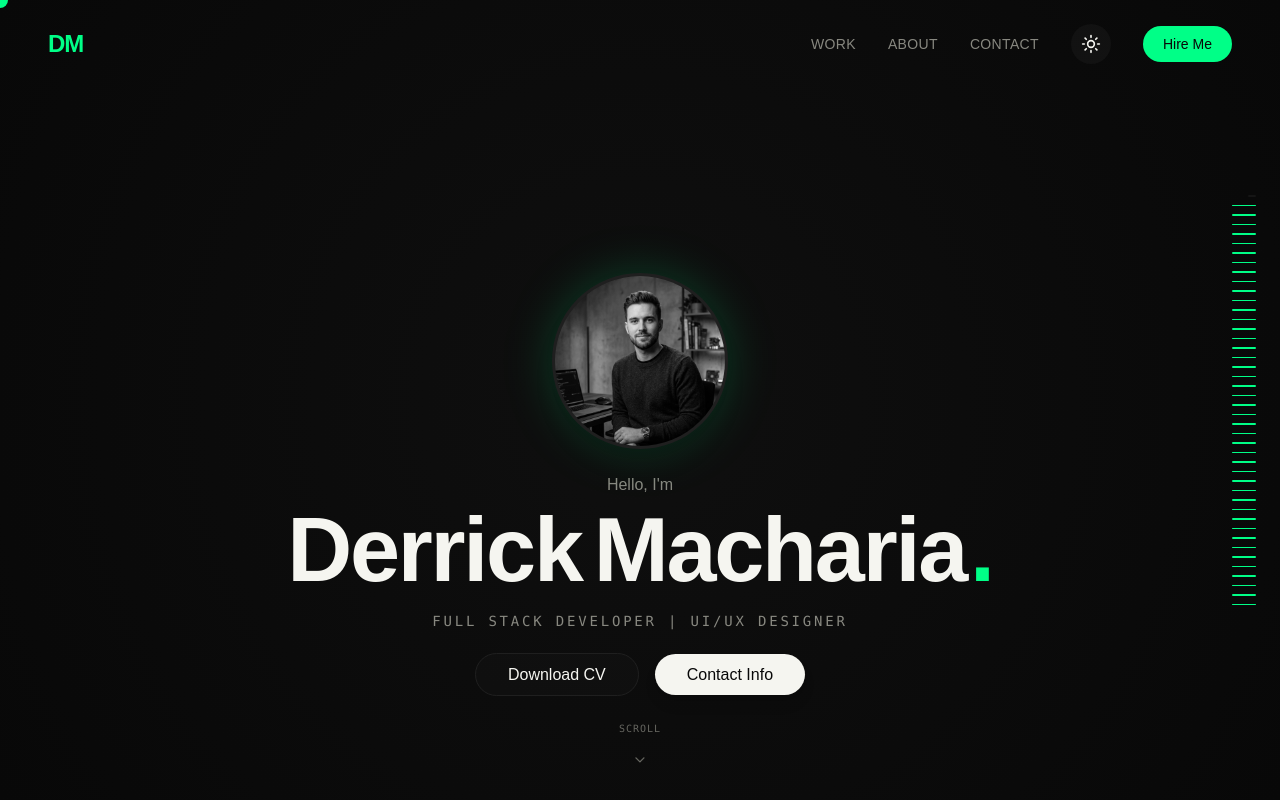
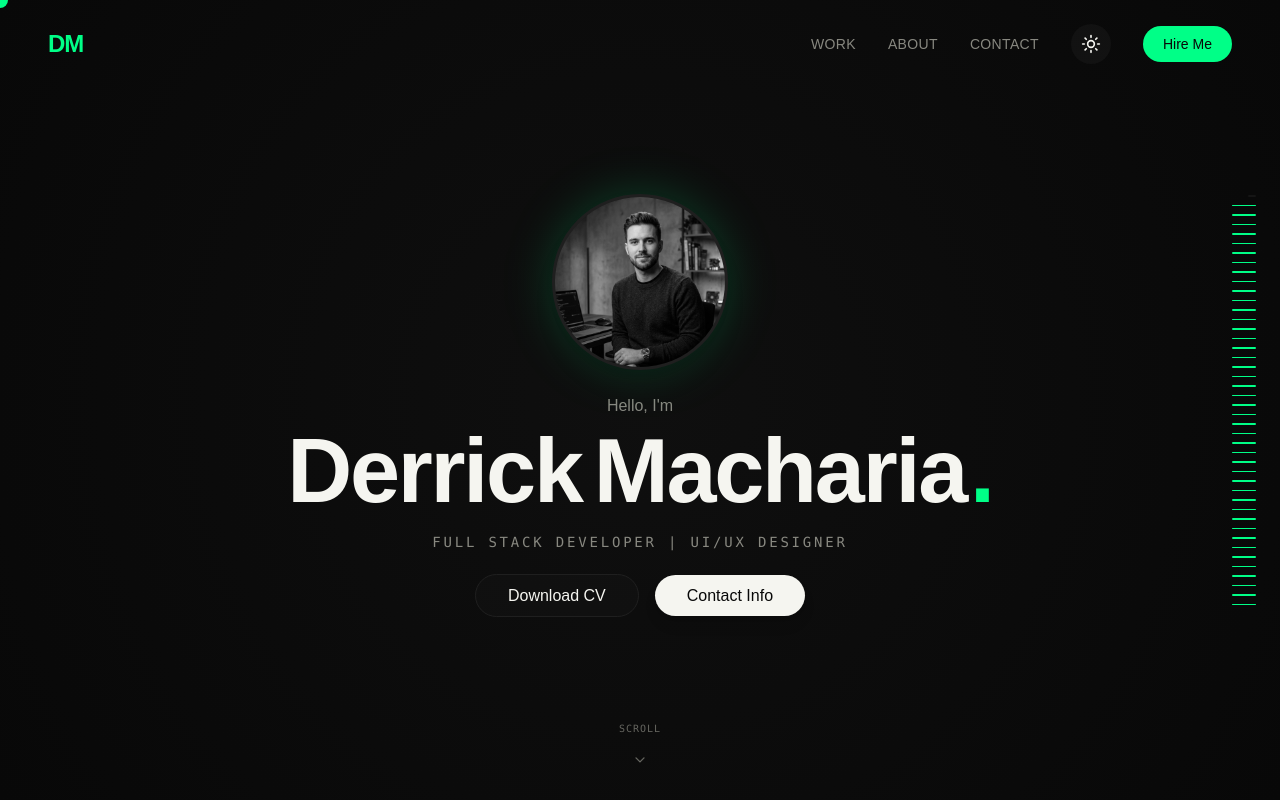
Before and after one commit to J-Derek/derrickmacharia, a React (Vite) app in the folder derek-portfolio/: page / in a window 1280 px wide. Shown: the top 800 px of the page. Built offline with nearby package versions, Linux system fonts and the light colour scheme; a web font is replaced by a local one.

Commit message:
fix: resolve hero layout overlap on short screens and remove navbar scroll border line

```diff
--- a/derek-portfolio/src/components/Hero.jsx
+++ b/derek-portfolio/src/components/Hero.jsx
@@ -217,7 +217,7 @@ const Hero = () => {
   }, [scope]);
 
   return (
-    <section ref={scope} className="relative min-h-screen flex items-center justify-center overflow-hidden mesh-bg pt-20">
+    <section ref={scope} className="relative min-h-screen flex flex-col overflow-hidden mesh-bg pt-20">
       {/* Trail Canvas */}
       <canvas
         ref={canvasRef}
@@ -230,7 +230,9 @@ const Hero = () => {
         style={{ transform: 'translate3d(0,0,0)' }}
       />
 
-      <div className="container mx-auto px-6 md:px-12 relative z-10 flex flex-col items-center justify-center text-center mt-12 md:mt-20">
+      {/* Main Content Wrapper (Grows to take available space and center content) */}
+      <div className="flex-grow flex items-center justify-center w-full">
+        <div className="container mx-auto px-6 md:px-12 relative z-10 flex flex-col items-center justify-center text-center py-10">
 
           {/* Top Circular Profile Photo */}
           <motion.div
@@ -342,13 +344,14 @@ const Hero = () => {
             </Magnetic>
           </motion.div>
         </div>
+      </div>
 
-      {/* Scroll Indicator */}
+      {/* Scroll Indicator (In Document Flow) */}
       <motion.div
         initial={{ opacity: 0 }}
         animate={{ opacity: 1 }}
         transition={{ delay: 3, duration: 1 }}
-        className="absolute bottom-10 left-1/2 -translate-x-1/2 flex flex-col items-center gap-2"
+        className="w-full pb-10 flex flex-col items-center gap-2"
       >
         <span className="font-mono text-[10px] tracking-widest text-text-muted uppercase">Scroll</span>
         <motion.div
--- a/derek-portfolio/src/components/Navbar.jsx
+++ b/derek-portfolio/src/components/Navbar.jsx
@@ -39,7 +39,7 @@ const Navbar = () => {
     <>
       <header
         className={`fixed top-0 left-0 w-full z-50 transition-all duration-300 ${
-          scrolled ? 'py-4 bg-bg-primary/80 backdrop-blur-xl border-b border-bg-primary' : 'py-6 bg-transparent'
+          scrolled ? 'py-4 bg-bg-primary/80 backdrop-blur-xl' : 'py-6 bg-transparent'
         }`}
       >
         <div className="container mx-auto px-6 md:px-12 flex justify-between items-center">
```
Lines whose indentation alone changed are shown as unchanged.
